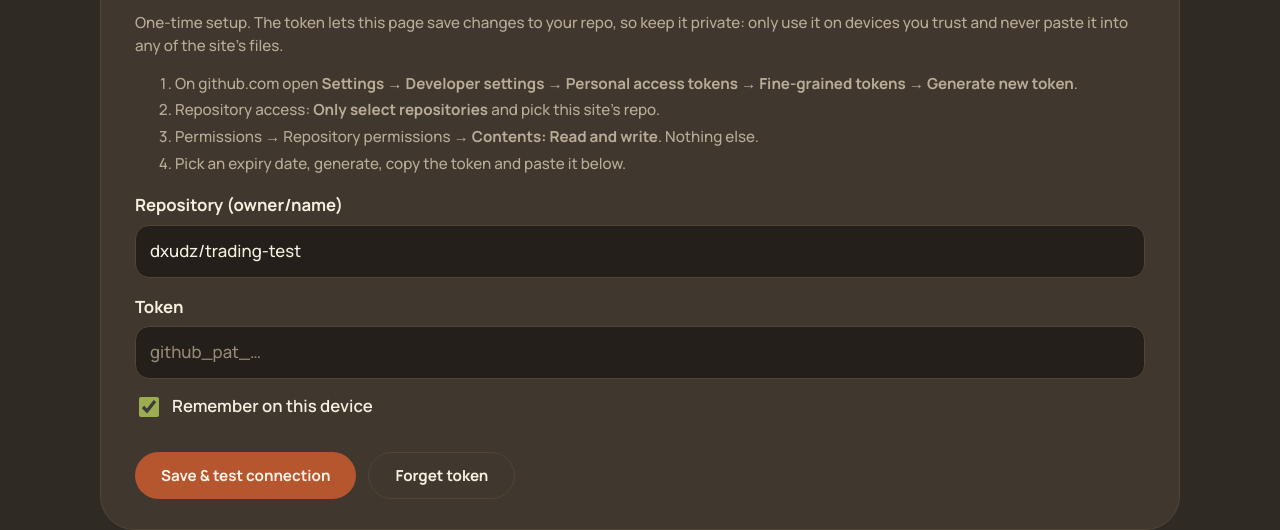
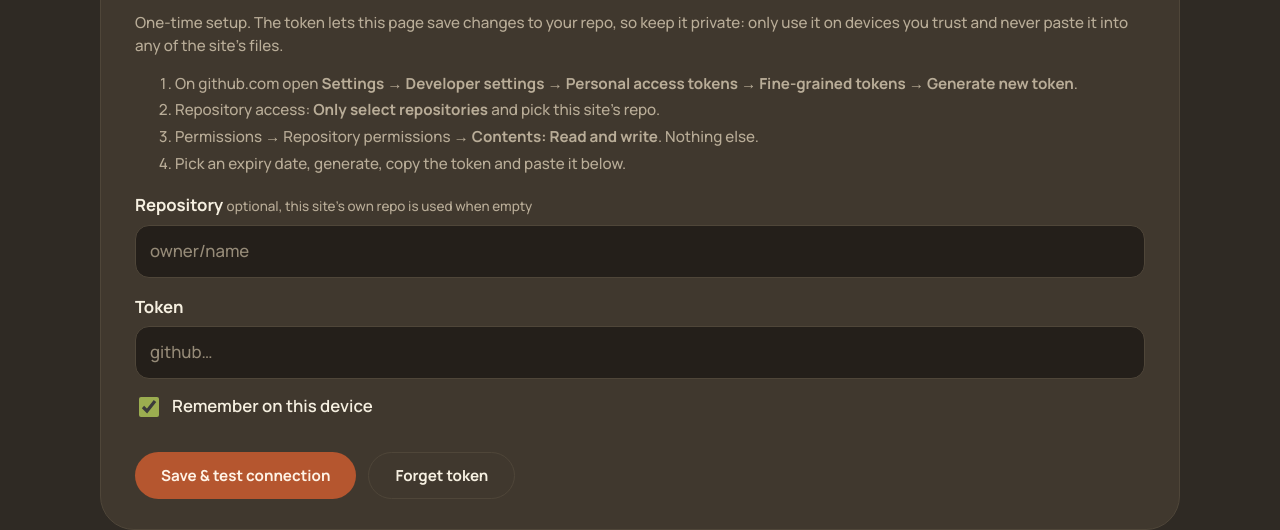
Before and after one commit to dxudz/trading-test, a plain HTML site: page add.html in a window 1280 px wide. Shown: the part 275-805 px from the top of the page. Drawn offline with nearby package versions, Linux system fonts and the light colour scheme.

Commit message:
Enhance repository input and handling logic
Updated the repository input label to clarify that the site's own repo is used when empty. Modified the logic for setting the repository value to allow for an optional input.

```diff
--- a/add.html
+++ b/add.html
@@ -294,10 +294,10 @@ summary{cursor:pointer}details[open] summary{margin-bottom:6px}
           <li>Permissions → Repository permissions → <b>Contents: Read and write</b>. Nothing else.</li>
           <li>Pick an expiry date, generate, copy the token and paste it below.</li>
         </ol>
-        <label for="repo">Repository (owner/name)</label>
-        <input id="repo" type="text" autocomplete="off" spellcheck="false">
+        <label for="repo">Repository <span class="opt2">optional, this site’s own repo is used when empty</span></label>
+        <input id="repo" type="text" autocomplete="off" spellcheck="false" placeholder="owner/name">
         <label for="tok">Token</label>
-        <input id="tok" type="password" autocomplete="off" placeholder="github_pat_…">
+        <input id="tok" type="password" autocomplete="off" placeholder="github…">
         <label class="chk"><input id="remember" type="checkbox" checked> Remember on this device</label>
         <div class="row">
           <button class="btn" type="button" id="saveTok">Save &amp; test connection</button>
@@ -354,10 +354,10 @@ const catOf = h => { const c = h[1][0].toLowerCase(); return c === "m" ? "Musica
 const getS = k => { try{ return localStorage.getItem(k) || sessionStorage.getItem(k) || ""; }catch{ return ""; } };
 function guessRepo(){ const h = location.hostname, p = location.pathname.split("/").filter(Boolean);
   if(h.endsWith(".github.io")) return h.split(".")[0] + "/" + (p[0] && !p[0].includes(".") ? p[0] : h);
-  return "dxudz/trading-test"; }
-$("repo").value = getS("gh-repo") || guessRepo();
+  return ""; }
+$("repo").value = getS("gh-repo");          // only what you typed yourself; empty = use this site's own repo
 const token = () => getS("gh-token");
-const repo = () => $("repo").value.trim();
+const repo = () => $("repo").value.trim() || guessRepo();
 function showConn(t){ $("conn").textContent = t ? "· " + t : ""; }
 if(token()){ showConn("token saved on this device"); } else { $("setup").open = true; }
 
@@ -379,9 +379,10 @@ async function putFile(path, b64, message, sha){ const r = await gh(cpath(path),
 
 $("saveTok").onclick = async () => {
   const t = $("tok").value.trim(); const keep = $("remember").checked;
-  try{ localStorage.setItem("gh-repo", repo()); }catch{}
+  try{ const r = $("repo").value.trim(); r ? localStorage.setItem("gh-repo", r) : localStorage.removeItem("gh-repo"); }catch{}
   if(t){ try{ localStorage.removeItem("gh-token"); sessionStorage.removeItem("gh-token"); (keep ? localStorage : sessionStorage).setItem("gh-token", t); }catch{ say("This browser won’t store the token.", "err"); return; } $("tok").value = ""; }
   if(!token()){ say("Paste a token first.", "err"); return; }
+  if(!repo()){ say("Fill in the repository (owner/name) above.", "err"); return; }
   say("Testing…");
   const r = await gh(`/repos/${repo()}`).catch(() => null);
   if(r && r.ok){ showConn("connected to " + repo()); say("Connected to " + repo() + ".", "ok"); $("setup").open = false; }
@@ -476,6 +477,7 @@ $("go").onclick = async () => {
   const t = title();
   if(!t){ say("Add a title first.", "err"); return; }
   if(!token()){ $("setup").open = true; say("Add your GitHub token first (GitHub connection box).", "err"); return; }
+  if(!repo()){ $("setup").open = true; say("Fill in the repository (owner/name) in the GitHub connection box.", "err"); return; }
   $("go").disabled = true;
   try{
     const path = targetPath(); say("Reading " + path + "…");
```
